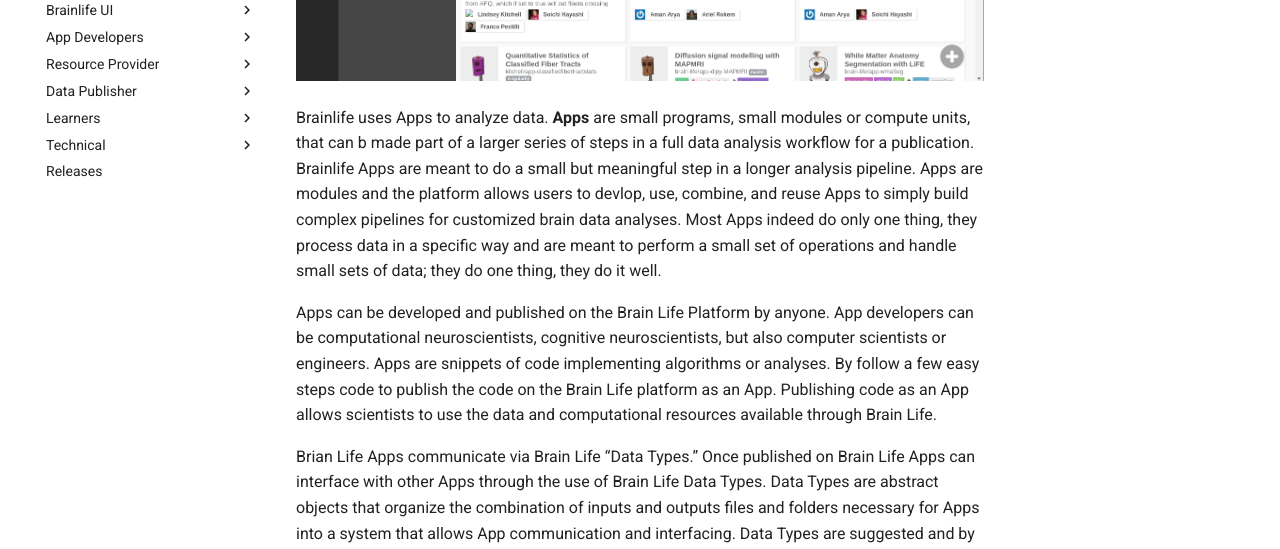
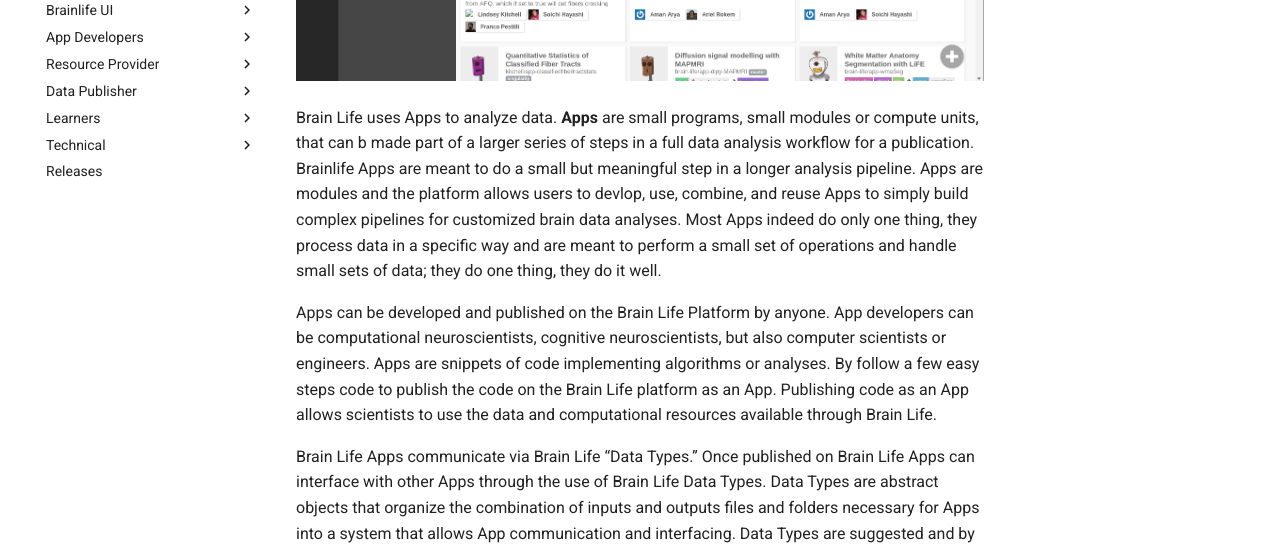
Before and after one commit to brainlife/docs, an MkDocs documentation site: the page built from docs/about.md, in a window 1280 px wide and 900 px high, scrolled down 601 px. Shown: the part 152-701 px from the top of the window. Built offline with MkDocs 1.6.1 and Material for MkDocs 9.7.7, drawn with Linux system fonts in a browser that asks for light colours; comment, search, counter and statistics services are not loaded; old or Windows-style settings are respelled for this version of MkDocs; some of the changed text lies outside the part shown.

Commit message:
Update about.md

```diff
--- a/docs/about.md
+++ b/docs/about.md
@@ -7,11 +7,11 @@
 
 ![dataset](/img/apps.png)
 
-Brainlife uses Apps to analyze data. **Apps** are small programs, small modules or compute units, that can b made part of a larger series of steps in a full data analysis workflow for a publication. Brainlife Apps are meant to do a small but meaningful step in a longer analysis pipeline. Apps are modules and the platform allows users to devlop, use, combine, and reuse Apps to simply build complex pipelines for customized brain data analyses. Most Apps indeed do only one thing, they process data in a specific way and are meant to perform a small set of operations and handle small sets of data; they do one thing, they do it well.
+Brain Life uses Apps to analyze data. **Apps** are small programs, small modules or compute units, that can b made part of a larger series of steps in a full data analysis workflow for a publication. Brainlife Apps are meant to do a small but meaningful step in a longer analysis pipeline. Apps are modules and the platform allows users to devlop, use, combine, and reuse Apps to simply build complex pipelines for customized brain data analyses. Most Apps indeed do only one thing, they process data in a specific way and are meant to perform a small set of operations and handle small sets of data; they do one thing, they do it well.
 
 Apps can be developed and published on the Brain Life Platform by anyone. App developers can be computational neuroscientists, cognitive neuroscientists, but also computer scientists or engineers. Apps are snippets of code implementing algorithms or analyses. By follow a few easy steps code to publish the code on the Brain Life platform as an App. Publishing code as an App allows scientists to use the data and computational resources available through Brain Life.
 
-Brian Life Apps communicate via Brain Life “Data Types.” Once published on Brain Life Apps can interface with other Apps through the use of Brain Life Data Types. Data Types are abstract objects that organize the combination of inputs and outputs files and folders necessary for Apps into a system that allows App communication and interfacing. Data Types are suggested and by App developers and published as part of the App publishing process. The Brain Life platform can use these Data Types to allow Apps to be organized into workflows and pipelines.
+Brain Life Apps communicate via Brain Life “Data Types.” Once published on Brain Life Apps can interface with other Apps through the use of Brain Life Data Types. Data Types are abstract objects that organize the combination of inputs and outputs files and folders necessary for Apps into a system that allows App communication and interfacing. Data Types are suggested and by App developers and published as part of the App publishing process. The Brain Life platform can use these Data Types to allow Apps to be organized into workflows and pipelines.
 
 Apps published on Brain life can be used privately or shared publicly with the platform users community. From computational point of view, each app can be easily parallelized, run on resources that are available at runtime, or on resources that the particular app is most efficient to run on. With a traditional approach of running an entire workflow on a small set of resources, some part of the workflow might not be optimal to run on a given resource.
 
```
